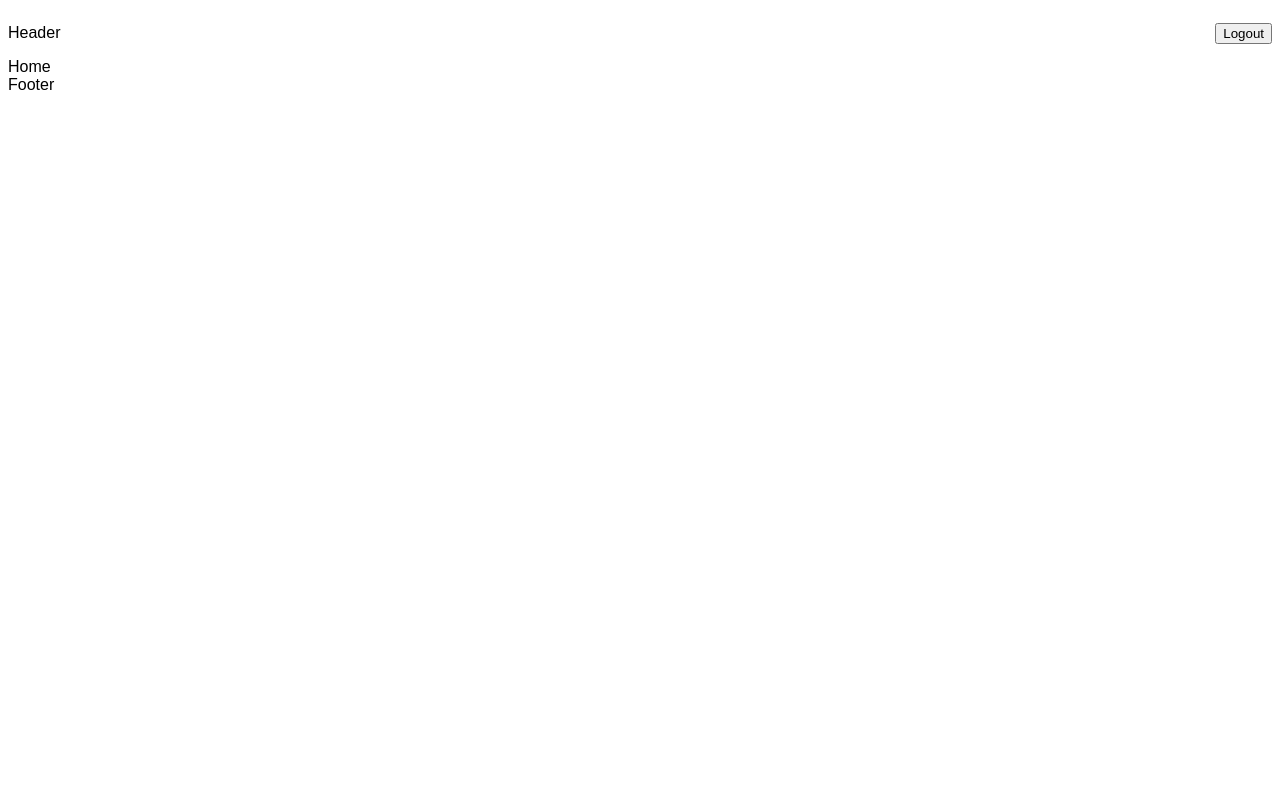
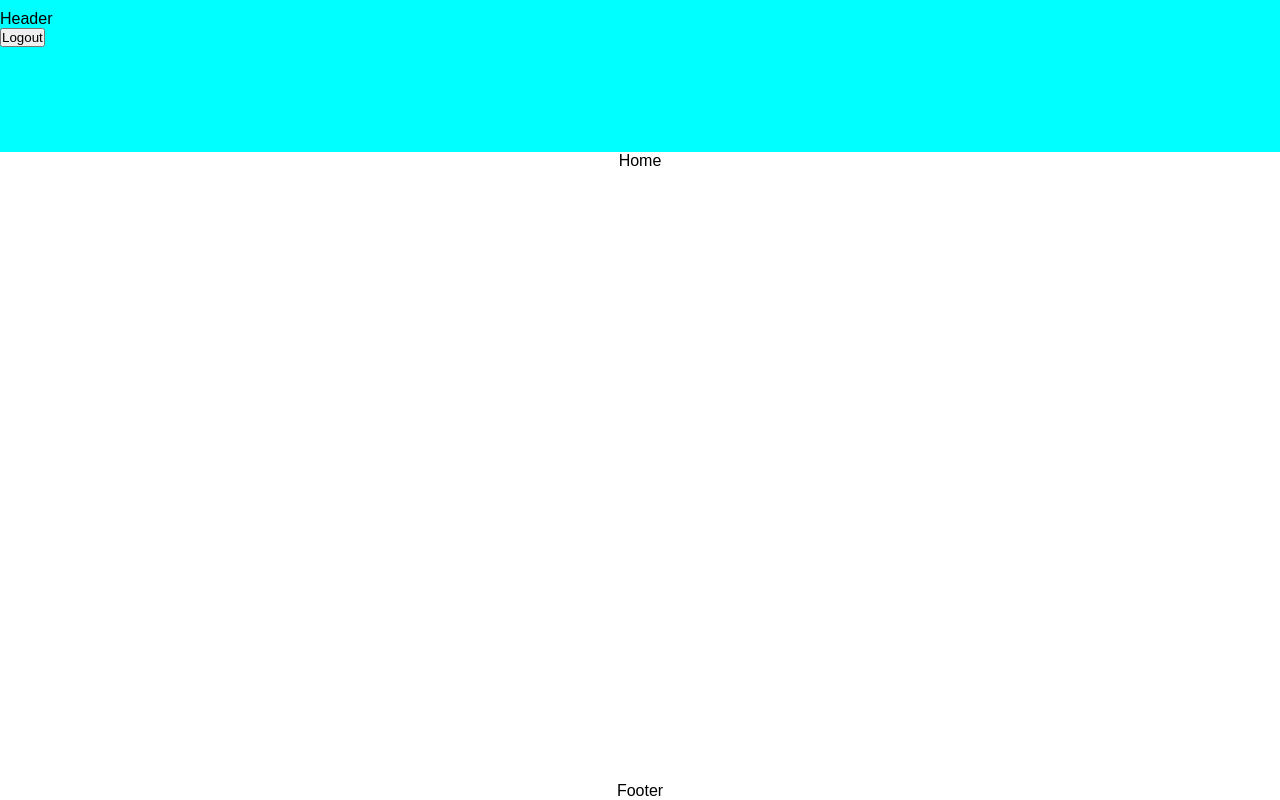
Before and after one commit to AutoOpty/auto-opty, a Next.js app: page / in a window 1280 px wide. Built offline with nearby package versions, Linux system fonts and the light colour scheme; a web font is replaced by a local one.

Commit message:
first commit

```diff
--- a/package.json
+++ b/package.json
@@ -1,5 +1,6 @@
 {
   "name": "auto-opty",
+  "figma": "https://www.figma.com/file/2yurHrA8qANCQBEpZ8rdLV/Auto-opti-pattern?type=design&mode=design&t=qtXdE92j82WvxE6K-0",
   "version": "0.1.0",
   "private": true,
   "scripts": {
--- a/src/app/globals.css
+++ b/src/app/globals.css
@@ -1,96 +1,44 @@
-/* :root {
-  --main-bg-color: #000000;
-  --second-bg-color: #101010;
-  --main-color: #ffffff;
-  --second-color: #febb12;
+* {
+  -webkit-box-sizing: border-box;
+  box-sizing: border-box;
+  padding: 0;
+  margin: 0;
+  -webkit-transition-duration: 250ms;
+  -o-transition-duration: 250ms;
+  transition-duration: 250ms;
+  /* outline: red 1px solid; */
 }
+
 html,
 body {
-  width: 100vw;
-  overflow-x: hidden;
-  scroll-behavior: smooth;
+  max-width: 100vw;
+  min-height: 100vh;
 }
 
-body {
+body,
+main,
+section {
+  display: -webkit-box;
+  display: -ms-flexbox;
   display: flex;
+  -webkit-box-orient: vertical;
+  -webkit-box-direction: normal;
+  -ms-flex-direction: column;
   flex-direction: column;
+  -webkit-box-align: center;
+  -ms-flex-align: center;
   align-items: center;
-  justify-content: space-between;
-  min-height: 100vh;
-  margin: 0;
-  box-sizing: border-box;
-  background-color: var(--main-bg-color);
-  color: var(--main-color);
-
-  -webkit-font-smoothing: antialiased;
-  -moz-osx-font-smoothing: grayscale;
+}
+main {
+  -webkit-box-flex: 1;
+  -ms-flex: 1;
+  flex: 1;
+}
+section {
+  width: 100%;
 }
 
-* {
-  box-sizing: border-box;
-  outline: none;
-  margin: 0;
-  padding: 0;
-  transition-duration: 1s;
+/* it is temporarily dimensions */
+.container {
+  max-width: 1440px;
 }
-
-ul,
-ol {
-  list-style: none;
-}
-
-img {
-  display: block;
-}
-
-a {
-  color: inherit;
-  text-decoration: none;
-}
-
-button {
-  cursor: pointer;
-}
-
-.seoTitle {
-  opacity: 0;
-  position: absolute;
-  text-align: center;
-  top: 0px;
-}
-
-::-webkit-scrollbar {
-  width: 8px;
-}
-
-::-webkit-scrollbar-track {
-  background: linear-gradient(transparent, #ebfbfa, #020b11);
-}
-
-::-webkit-scrollbar-thumb {
-  background: linear-gradient(to bottom, #020b11, rgba(192, 215, 244, 0.5));
-  border-radius: 8px;
-}
-
-header,
-footer,
-section {
-  width: inherit;
-}
-
-.container {
-  width: 100%;
-  margin: 0 auto;
-  flex: 1;
-  padding: 0 16px;
-
-  @media screen and (min-width: 360px) {
-    width: 360px;
-  }
-  @media screen and (min-width: 768px) {
-    width: 768px;
-  }
-  @media screen and (min-width: 1440px) {
-    width: 1440px;
-  }
-} */
--- a/src/components/forLayout/Header/Header.jsx
+++ b/src/components/forLayout/Header/Header.jsx
@@ -4,10 +4,10 @@ import styles from "./header.module.scss";
 
 const Header = () => {
   return (
-    <div className={styles.headerContainer}>
+    <header className={styles.header}>
       <p>Header</p>
       <LogoutBtn />
-    </div>
+    </header>
   );
 };
 
--- a/src/components/forLayout/Header/header.module.scss
+++ b/src/components/forLayout/Header/header.module.scss
@@ -1,6 +1,16 @@
+@import "../../../styles/variables";
+
 .header {
   width: 100%;
   padding: 10px 0;
+  height: 80px;
+  background-color: aqua;
+  @media screen and (min-width: $tablet) {
+    height: 136px;
+  }
+  @media screen and (min-width: $desktop) {
+    height: 152px;
+  }
 }
 
 .headerContainer {
--- /dev/null
+++ b/src/styles/_variables.scss
@@ -0,0 +1,3 @@
+$mobile: "320px";
+$tablet: "768px";
+$desktop: "1280px";
```
